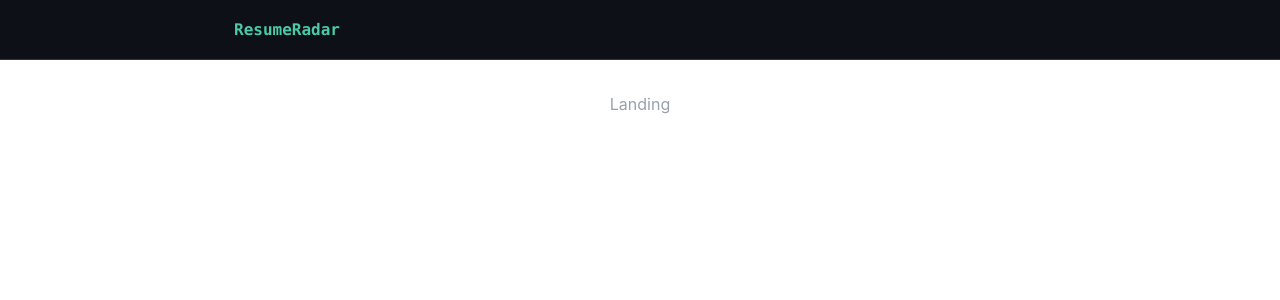
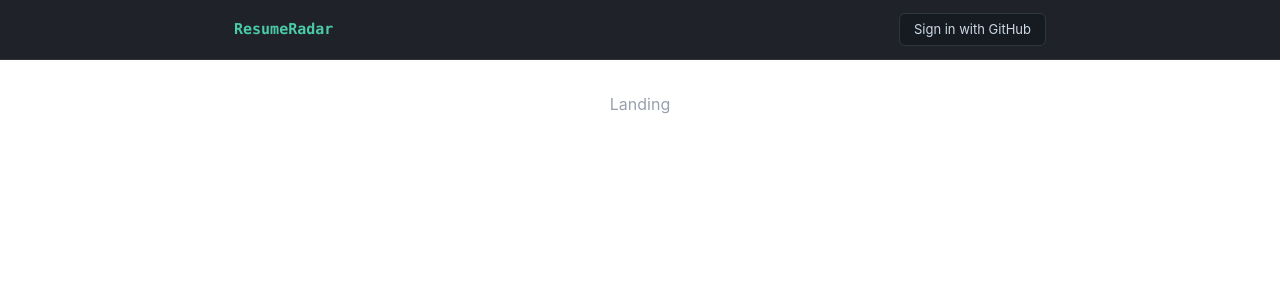
Before and after one commit to FullMoonFriend/resume-radar, a Vue app in the folder client/: page / in a window 1280 px wide. Shown: the top 300 px of the page. Built offline with nearby package versions, Linux system fonts and the light colour scheme; no server answers.

Commit message:
feat: add AppNav component with auth-aware navigation

```diff
--- a/client/src/components/AppNav.vue
+++ b/client/src/components/AppNav.vue
@@ -1,7 +1,37 @@
+<!-- client/src/components/AppNav.vue -->
+<script setup lang="ts">
+import { useAuthStore } from '../stores/auth'
+
+const auth = useAuthStore()
+</script>
+
 <template>
-  <nav class="fixed top-0 left-0 right-0 h-[60px] bg-[#0d1117] border-b border-[#30363d] z-50 flex items-center">
-    <div class="max-w-[860px] w-full mx-auto px-6">
-      <span class="font-mono font-bold text-[#4acaa8]">ResumeRadar</span>
+  <nav class="fixed top-0 left-0 right-0 h-[60px] bg-[#0d1117]/92 backdrop-blur-xl border-b border-[#30363d] z-50 flex items-center">
+    <div class="max-w-[860px] w-full mx-auto px-6 flex items-center justify-between">
+      <router-link to="/" class="font-mono font-bold text-[15px] text-[#4acaa8] no-underline">
+        ResumeRadar
+      </router-link>
+
+      <div v-if="auth.user" class="flex items-center gap-4">
+        <router-link to="/history" class="text-[13px] text-[#768390] hover:text-[#cdd9e5] no-underline">
+          History
+        </router-link>
+        <router-link to="/resume" class="text-[13px] text-[#768390] hover:text-[#cdd9e5] no-underline">
+          Resume
+        </router-link>
+        <img
+          v-if="auth.user.avatarUrl"
+          :src="auth.user.avatarUrl"
+          :alt="auth.user.username"
+          class="w-7 h-7 rounded-full border border-[#30363d] cursor-pointer"
+          @click="auth.logout().then(() => $router.push('/'))"
+        />
+        <div v-else class="w-7 h-7 rounded-full bg-[#30363d]" />
+      </div>
+
+      <a v-else href="/api/auth/login" class="bg-[#161b22] text-[#cdd9e5] border border-[#30363d] px-3.5 py-1.5 rounded-md text-[13px] no-underline hover:border-[#4acaa8]">
+        Sign in with GitHub
+      </a>
     </div>
   </nav>
 </template>
```
